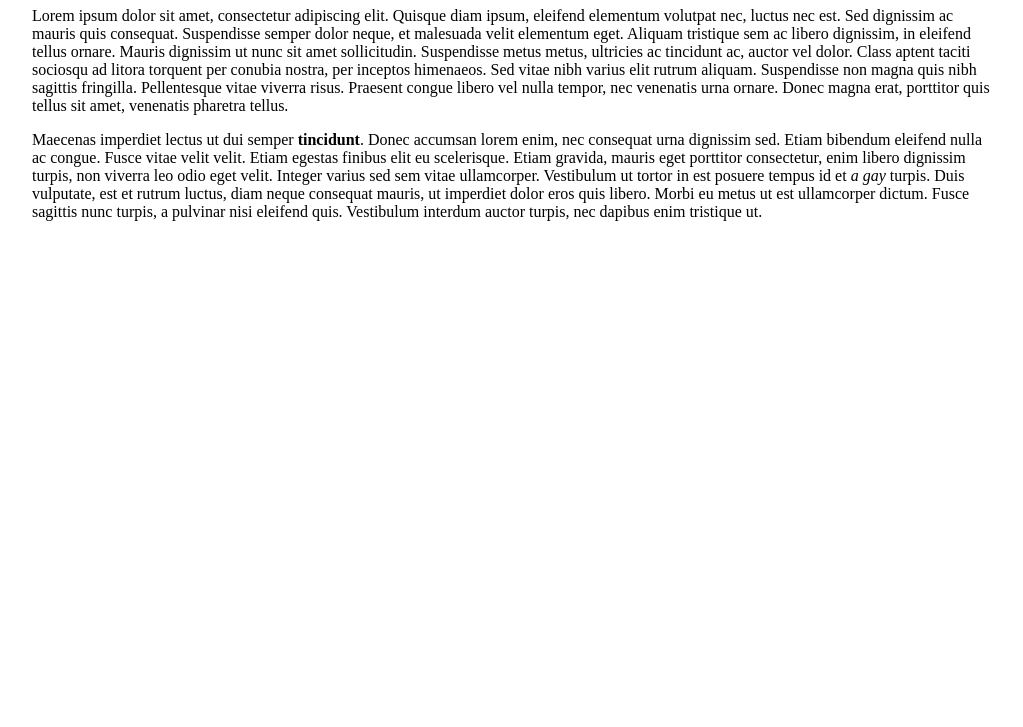
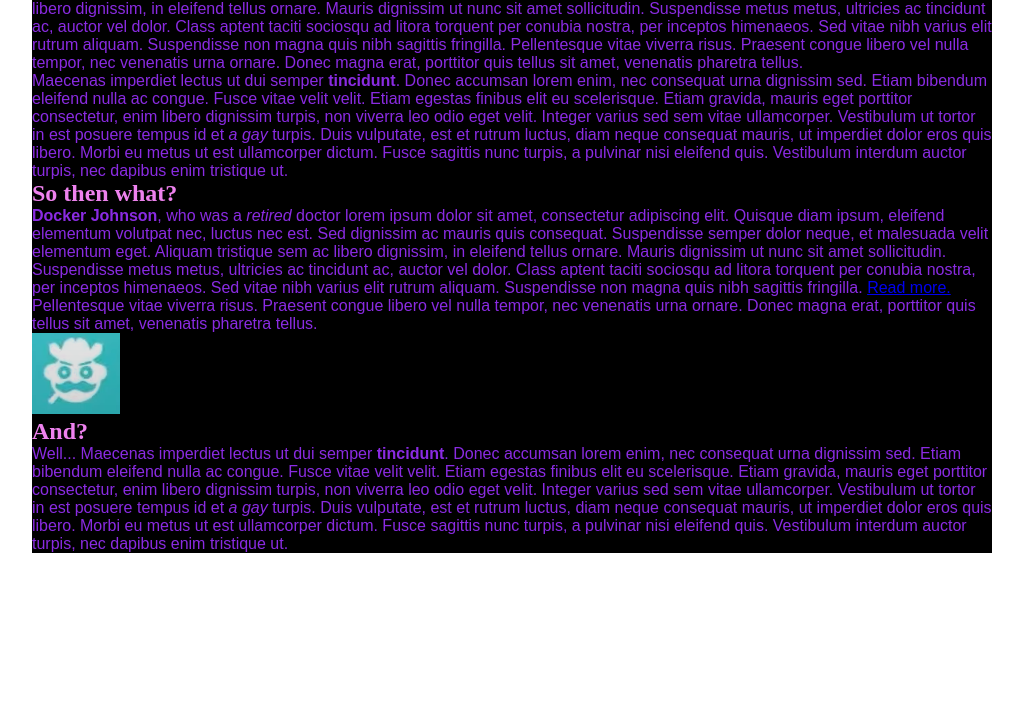
Before and after one commit to BillyDeanJones/basicpage, a plain HTML site: page index.html in a window 1280 px wide. Shown: the part 73-800 px from the top of the page, without its empty margins (128-1151 px from the left). Drawn offline with Linux system fonts and the light colour scheme.

Commit message:
Very good progress sir. Styling things up now now now.

```diff
--- a/css/style.css
+++ b/css/style.css
@@ -1,4 +1,23 @@
+* {
+    margin: 0;
+    padding: 0;
+}
+
 .container {
+    background-color: black;
     width: 960px;
     margin: auto;
 }
+
+p {
+    font-family: Arial, Helvetica, sans-serif;
+    color: blueviolet;
+}
+h1 {
+    text-align: center;
+}
+
+h1, h2 {
+    font-family: 'Times New Roman', Times, serif;
+    color: violet;
+}
--- a/index.html
+++ b/index.html
@@ -28,6 +28,28 @@
                 Morbi eu metus ut est ullamcorper dictum. Fusce sagittis nunc turpis, a pulvinar nisi eleifend quis. Vestibulum interdum auctor turpis, nec dapibus enim tristique ut.
             </p>
 
+            <h2>So then what?</h2>
+            <p>
+                <strong>Docker Johnson</strong>, who was a <em>retired</em> doctor lorem ipsum dolor sit amet, consectetur adipiscing elit. Quisque diam ipsum,
+                eleifend elementum volutpat nec, luctus nec est. Sed dignissim ac mauris quis consequat.
+                 Suspendisse semper dolor neque, et malesuada velit elementum eget. Aliquam tristique sem ac libero dignissim,
+                 in eleifend tellus ornare. Mauris dignissim ut nunc sit amet sollicitudin. Suspendisse metus metus, ultricies ac tincidunt ac,
+                 auctor vel dolor. Class aptent taciti sociosqu ad litora torquent per conubia nostra, per inceptos himenaeos. Sed vitae nibh varius elit rutrum aliquam.
+                  Suspendisse non magna quis nibh sagittis fringilla. <a href="#">Read more. </a>Pellentesque vitae viverra risus. Praesent congue libero vel nulla tempor, nec venenatis urna ornare.
+                    Donec magna erat, porttitor quis tellus sit amet, venenatis pharetra tellus.
+            </p>
+            <img src="./img/capture.png">
+
+            <h2>And?</h2>
+            <p>
+                Well... Maecenas imperdiet lectus ut dui semper <strong>tincidunt</strong>.
+                Donec accumsan lorem enim, nec consequat urna dignissim sed.
+                Etiam bibendum eleifend nulla ac congue. Fusce vitae velit velit.
+                Etiam egestas finibus elit eu scelerisque. Etiam gravida, mauris eget porttitor consectetur, enim libero dignissim turpis, non viverra leo odio eget velit.
+                Integer varius sed sem vitae ullamcorper. Vestibulum ut tortor in est posuere tempus id et <em>a gay</em> turpis.
+                Duis vulputate, est et rutrum luctus, diam neque consequat mauris, ut imperdiet dolor eros quis libero.
+                Morbi eu metus ut est ullamcorper dictum. Fusce sagittis nunc turpis, a pulvinar nisi eleifend quis. Vestibulum interdum auctor turpis, nec dapibus enim tristique ut.
+            </p>
         </div><!-- end of container-->
     </body>
 </html>
```
Also changed, not shown: img/Capture.PNG (added).
